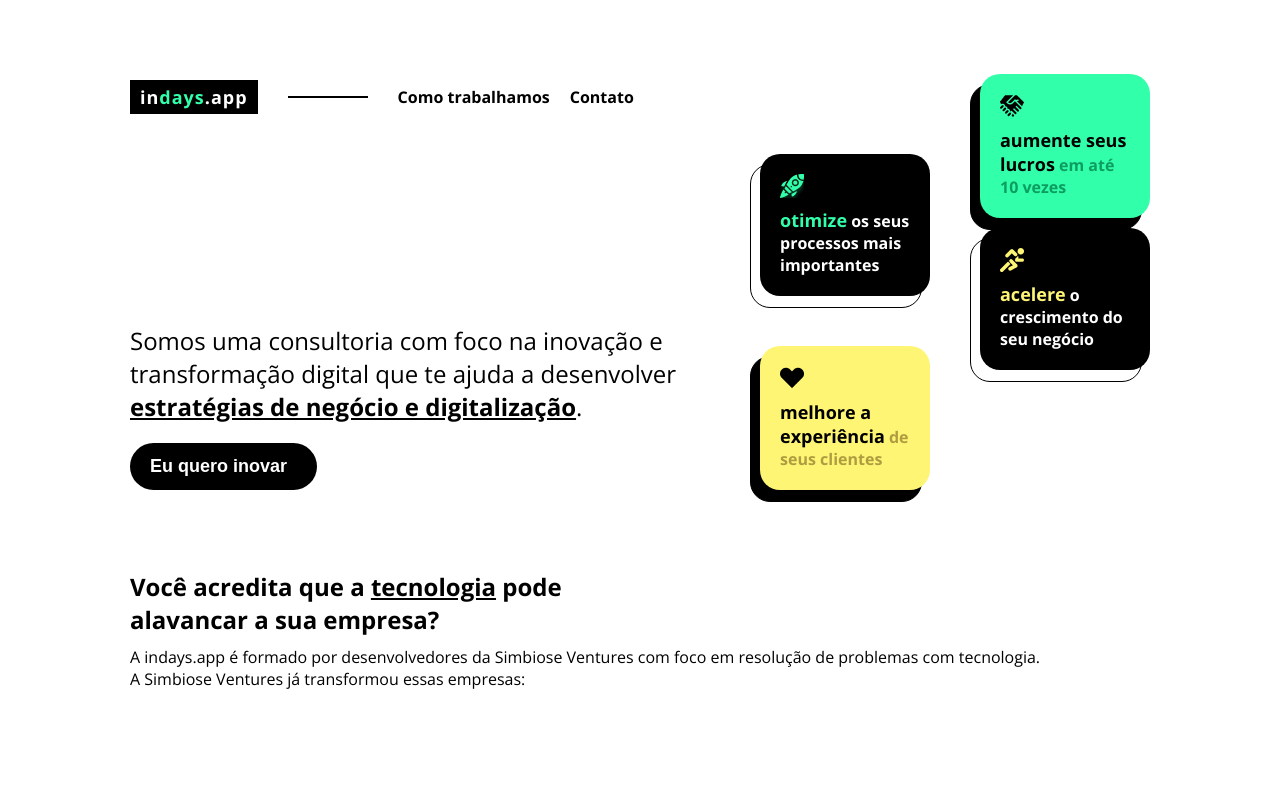
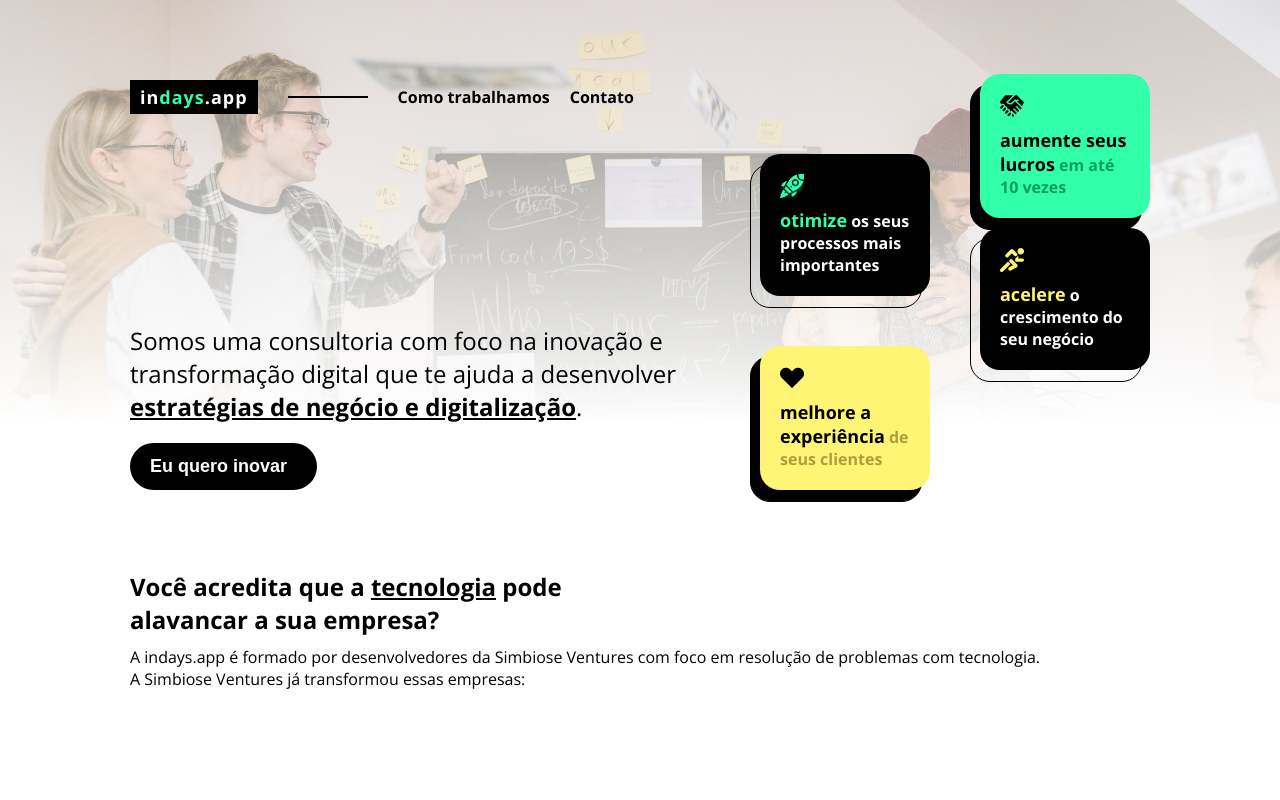
Before and after one commit to loliveirawebdev/indays.app-landing-page, a Next.js app: page / in a window 1280 px wide. Shown: the top 800 px of the page. Built offline with nearby package versions, Linux system fonts and the light colour scheme; no server answers.

Commit message:
chore: test rollback

```diff
--- a/styles/Index.module.scss
+++ b/styles/Index.module.scss
@@ -13,10 +13,10 @@
     height: 100%;
     display: block;
     position: absolute;
-    // background-size: cover;
-    // background-position: 45%;
-    // background-repeat: no-repeat;
-    // background-image: url("/assets/header-background.jpg");
+    background-size: cover;
+    background-position: 45%;
+    background-repeat: no-repeat;
+    background-image: url("/assets/header-background.jpg");
   }
 
   &::after {
```
